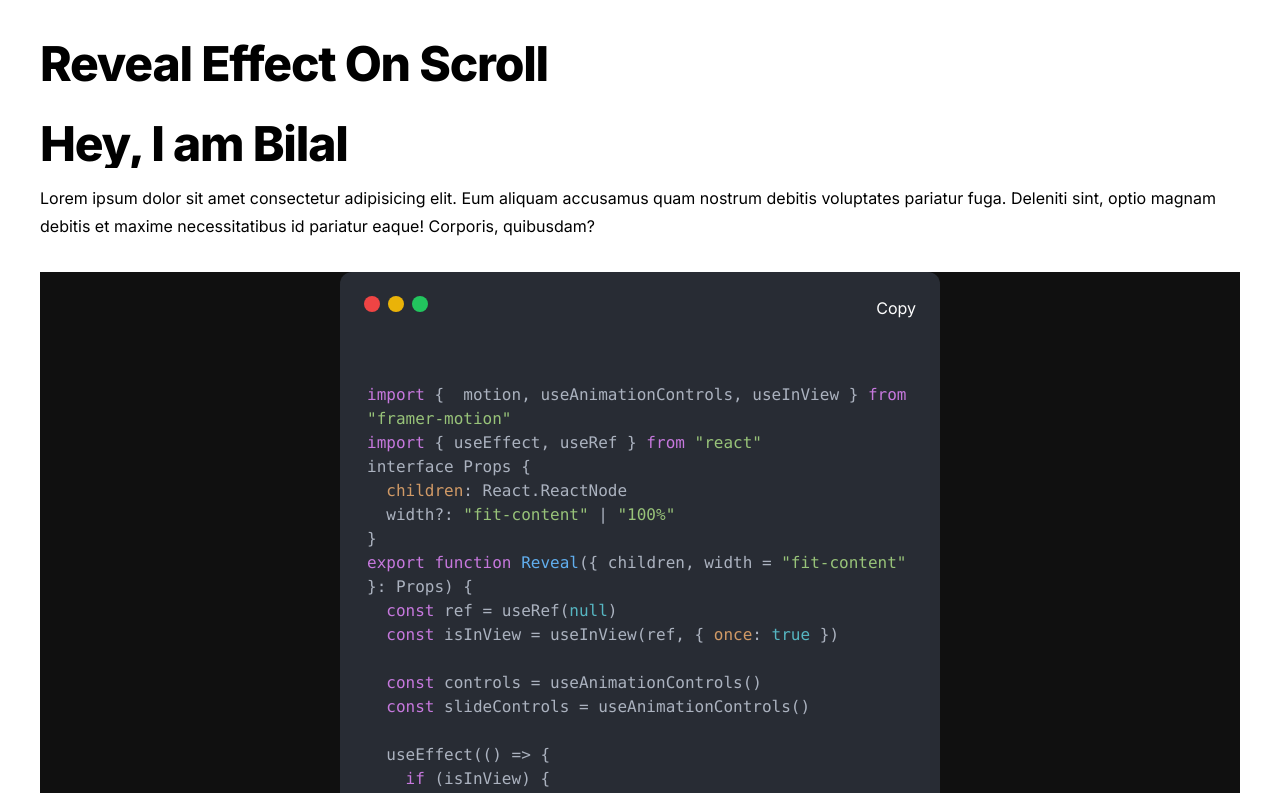
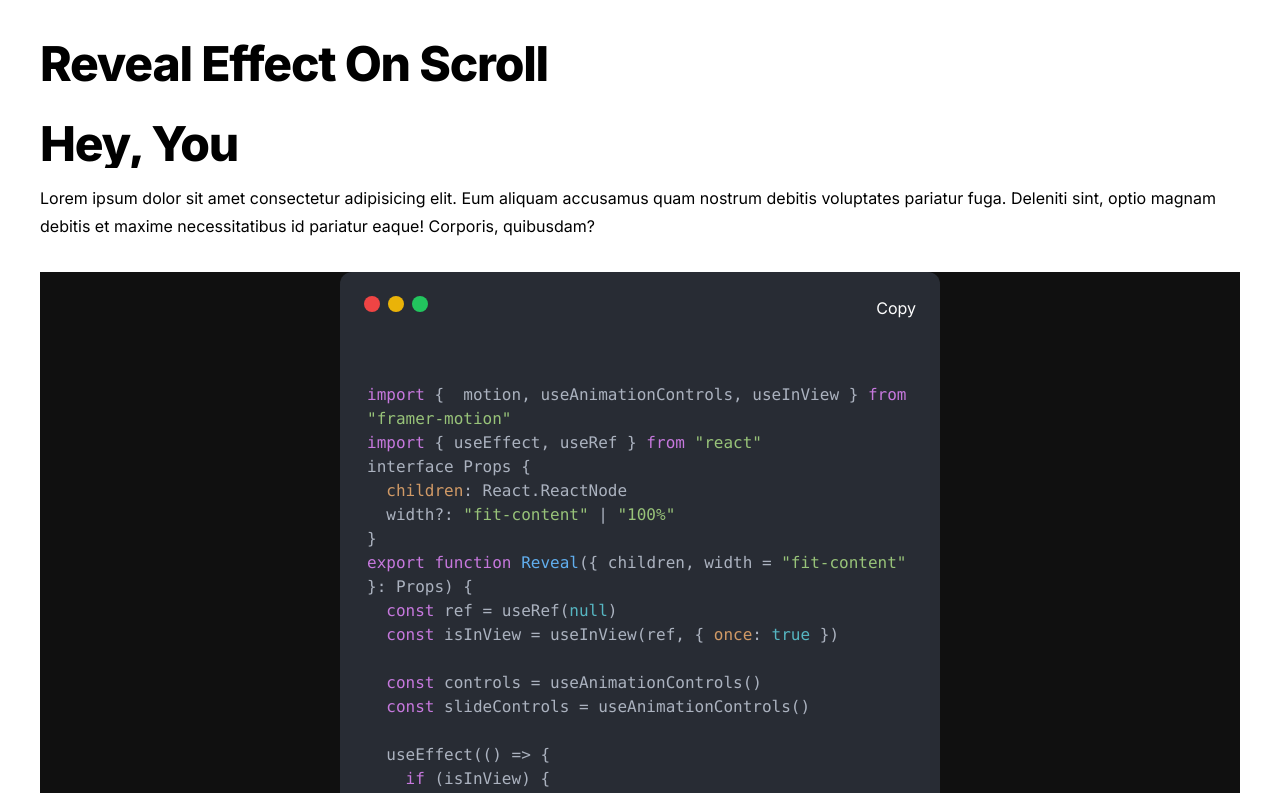
Before and after one commit to bilal-23/Framer-Motion, a Next.js app: page /reveal-effect-on-scroll in a window 1280 px wide. Shown: the top 793 px of the page. Built offline with nearby package versions, Linux system fonts and the light colour scheme.

Commit message:
name change

```diff
--- a/app/(scroll-effects)/reveal-effect-on-scroll/page.tsx
+++ b/app/(scroll-effects)/reveal-effect-on-scroll/page.tsx
@@ -9,7 +9,7 @@ export default function ScrollEffectOnReveal() {
       <h1>Reveal Effect On Scroll</h1>
       <div className="space-y-4">
         <Reveal>
-          <h1>Hey, I am Bilal</h1>
+          <h1>Hey, You</h1>
         </Reveal>
         <Reveal>
           <p>
```
